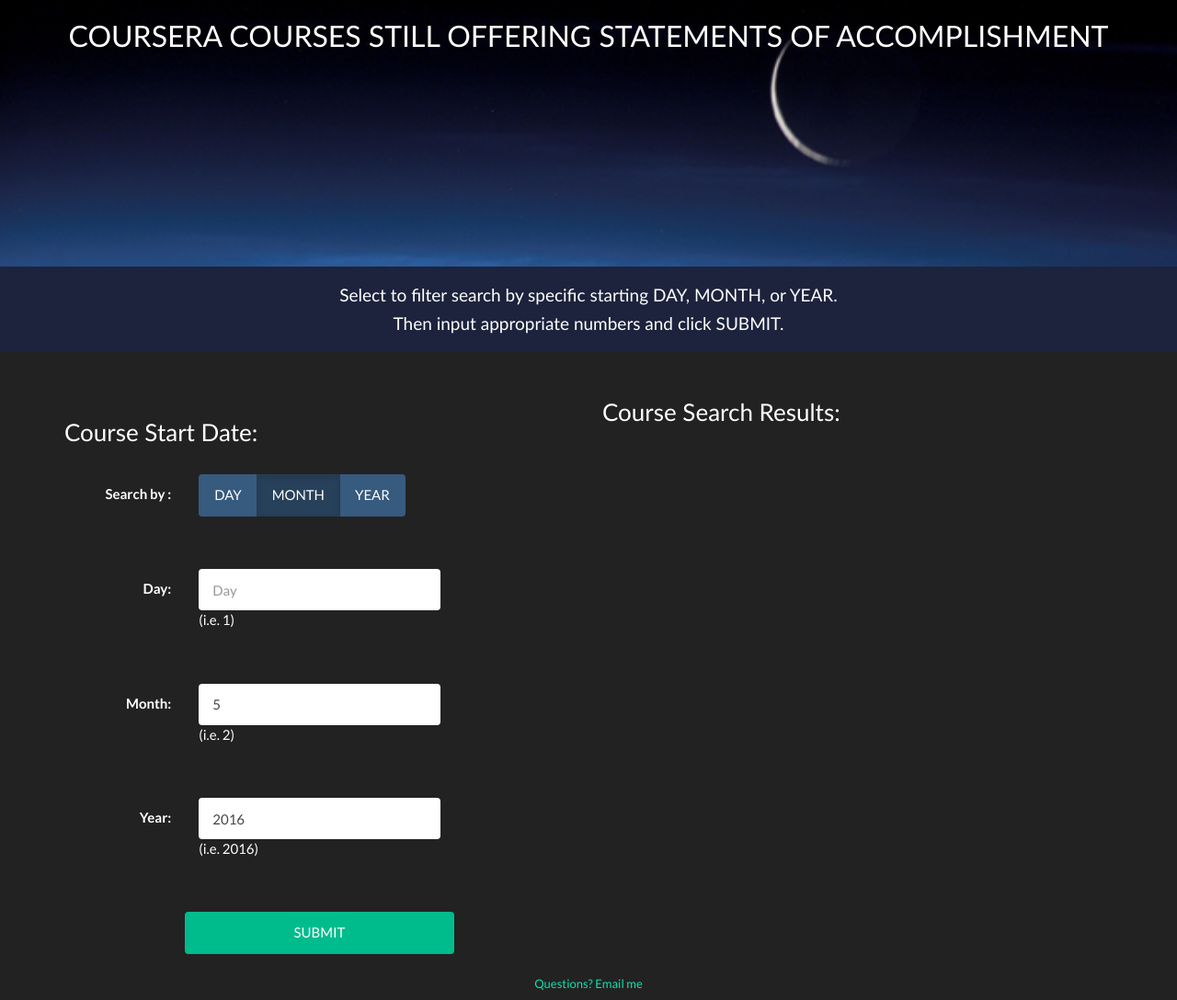
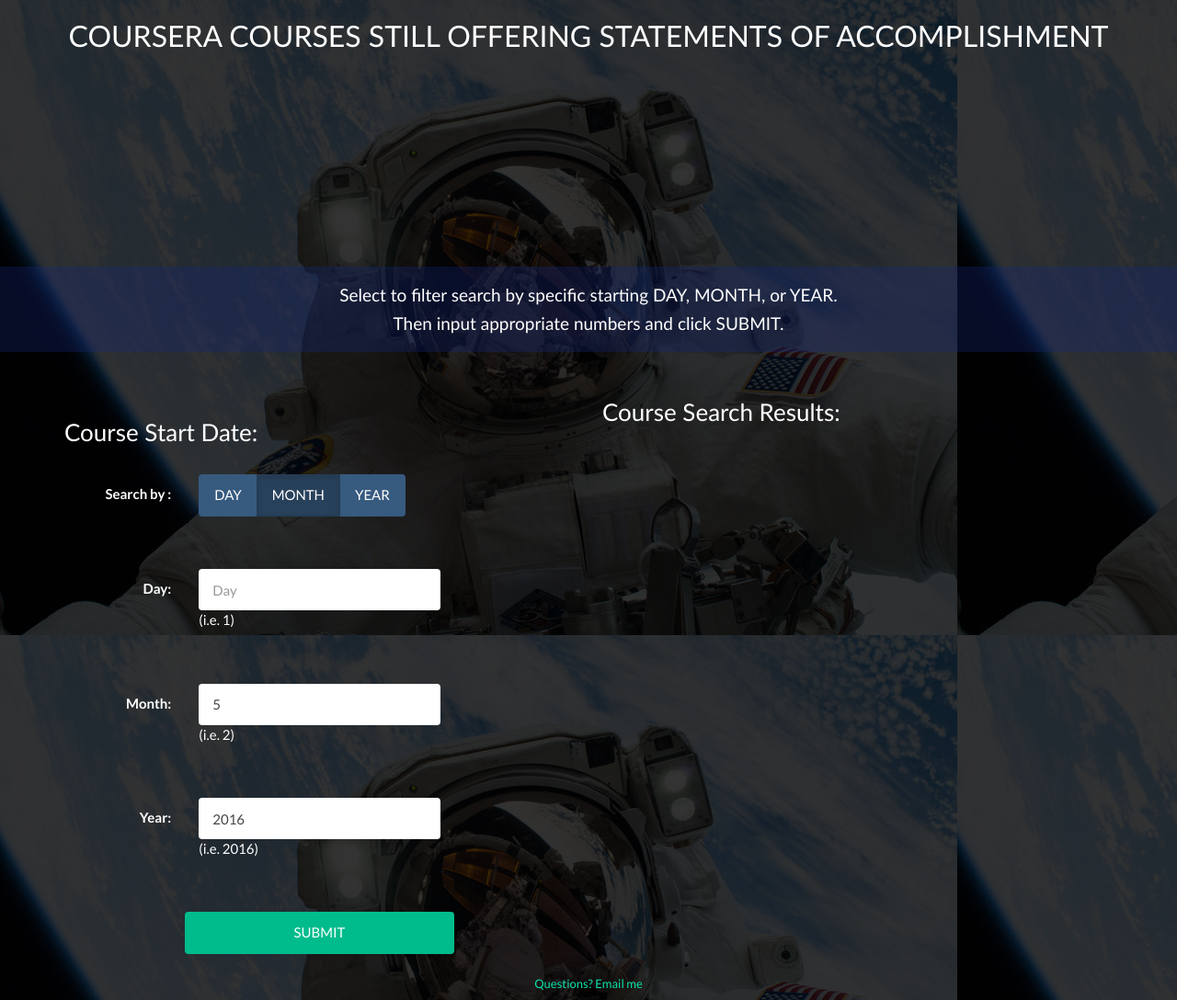
Before and after one commit to FedericoEsparza/SOA-coursera-search, a PHP site: page / in a window 1280 px wide. Shown: the whole page at 92% size. Run offline with PHP 8.4, Linux system fonts and the light colour scheme.

Commit message:
Modified background and added archive message

```diff
--- a/home.html
+++ b/home.html
@@ -7,6 +7,7 @@
     <link href="/styles/StyleSheet.css" rel="stylesheet" type="text/css" />
 </head>
 <body>
+  <div class="outer-opacity-filter">
     <div class="img-responsive img-header" alt="Expedition Seven Takes Breathtaking Photo of Earth's Atmosphere">
         <div class="col-sm-12 text-center">
             <h2>Coursera courses still offering Statements of Accomplishment</h2>
@@ -83,7 +84,7 @@
                 <h6><a href="mailto:FedericoEsparza@Outlook.com" >Questions? Email me</a></h6>
             </div>
         </address>
-
+  </div>
     <!--local jquery, bootstrap, home scripts-->
     <script src='./scripts/jquery-2.1.4.min.js'> </script>
     <script src='./scripts/bootstrap.min.js'> </script>
--- a/styles/StyleSheet.css
+++ b/styles/StyleSheet.css
@@ -1,10 +1,18 @@
+body {
+    background-image: url("../images/11572307115_1194957269_o.jpg");
+}
+
+.outer-opacity-filter {
+    background: rgba(0, 0, 0, 0.8);
+}
+
 .jumbotron
 {
     background-color: rgba(19, 39, 120, 0.32);
     padding: 10px 10px 10px 10px;
 }
+
 .img-header {
-    background-image: url("../images/0301833.jpg");
     border: 0;
     padding: 10px 10px 10px 10px;
     margin-top: -10px;
```
Also changed, not shown: README.md, images/11572307115_1194957269_o.jpg (added).
